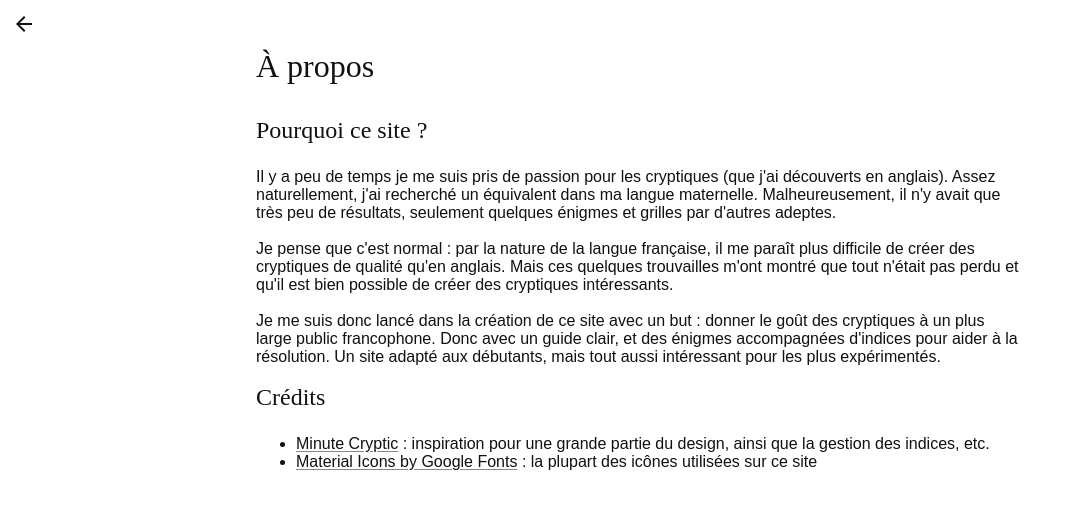
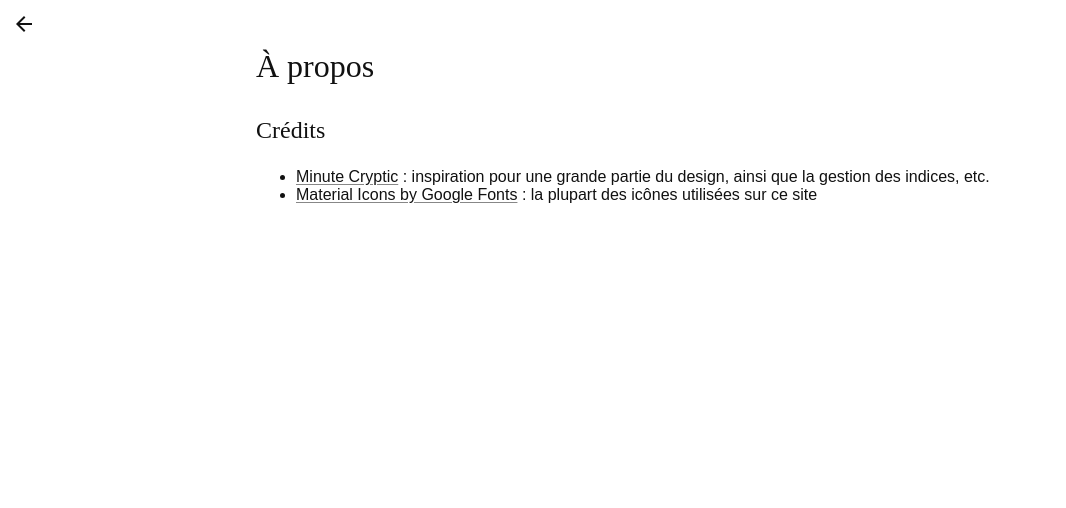
Before and after one commit to BaliBalo/cryptiques, a Nuxt app: page /a-propos in a window 1280 px wide. Shown: the top 508 px of the page, without its empty margins (0-1066 px from the left). Built offline with nearby package versions, Linux system fonts and the light colour scheme.

Commit message:
About - remove blurb

```diff
--- a/app/pages/a-propos.vue
+++ b/app/pages/a-propos.vue
@@ -9,10 +9,6 @@
 	<main>
 		<Back />
 		<h1>À propos</h1>
-		<h2>Pourquoi ce site ?</h2>
-		<p>Il y a peu de temps je me suis pris de passion pour les cryptiques (que j'ai découverts en anglais). Assez naturellement, j'ai recherché un équivalent dans ma langue maternelle. Malheureusement, il n'y avait que très peu de résultats, seulement quelques énigmes et grilles par d'autres adeptes.</p>
-		<p>Je pense que c'est normal : par la nature de la langue française, il me paraît plus difficile de créer des cryptiques de qualité qu'en anglais. Mais ces quelques trouvailles m'ont montré que tout n'était pas perdu et qu'il est bien possible de créer des cryptiques intéressants.</p>
-		<p>Je me suis donc lancé dans la création de ce site avec un but : donner le goût des cryptiques à un plus large public francophone. Donc avec un guide clair, et des énigmes accompagnées d'indices pour aider à la résolution. Un site adapté aux débutants, mais tout aussi intéressant pour les plus expérimentés.</p>
 		<h2>Crédits</h2>
 		<ul>
 			<li><a href="https://minutecryptic.com" target="_blank" rel="noopener noreferrer">Minute Cryptic</a> : inspiration pour une grande partie du design, ainsi que la gestion des indices, etc.</li>
```
